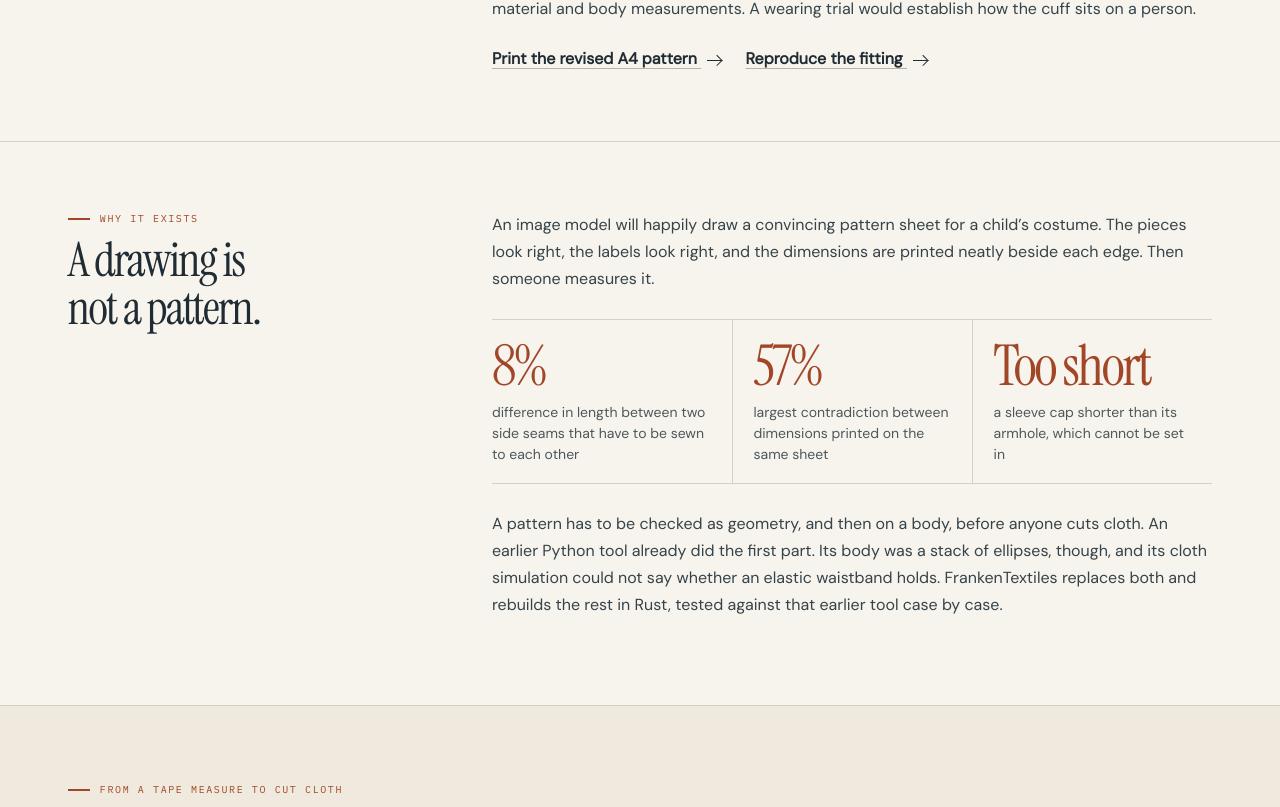
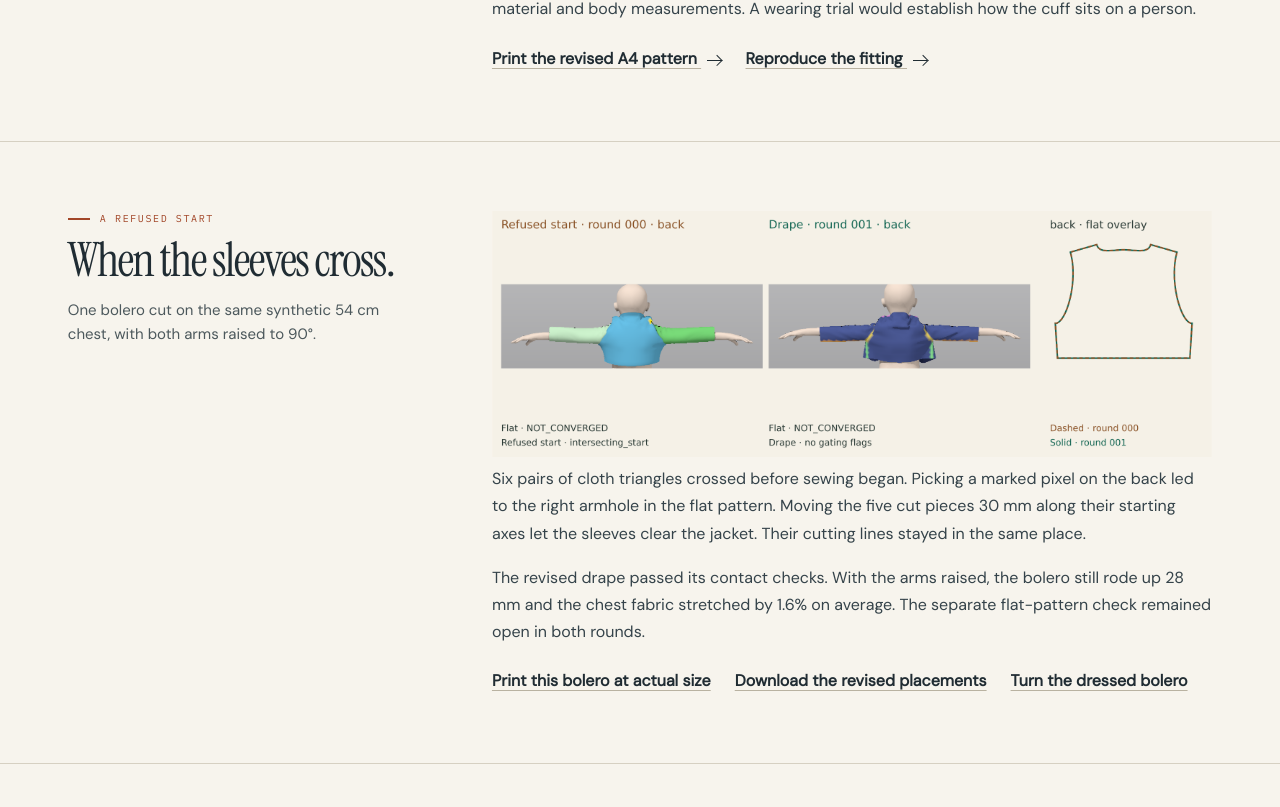
Before and after one commit to Dicklesworthstone/franken_textiles, a Next.js app in the folder showcase/: page /how-it-works in a window 1280 px wide. Shown: the part 1013-1820 px from the top of the page. Built offline with nearby package versions, Linux system fonts and the light colour scheme.

Commit message:
feat(showcase): show the refused and revised raised-arm bolero (ftx-wcr8)

```diff
--- a/showcase/app/how-it-works/page.tsx
+++ b/showcase/app/how-it-works/page.tsx
@@ -68,6 +68,20 @@ export default function HowItWorks() {
           Print the revised A4 pattern <span aria-hidden="true" className="arrow"/></a>
           <a className="ft-text-link" href={repo+"/blob/main/.agents/skills/visual-pattern-fitting/SKILL.md"}>
           Reproduce the fitting <span aria-hidden="true" className="arrow"/></a></div>
+      </div>
+    </div></section>
+
+    <section id="raised-arm-start" className="ft-block"><div className="wrap ft-block-grid">
+      <div className="ft-block-head"><p className="kicker">A refused start</p><h2>When the sleeves cross.</h2>
+        <p>One bolero cut on the same synthetic 54 cm chest, with both arms raised to 90°.</p></div>
+      <div className="ft-prose">
+        <a href="/fittings/bolero-raised-start.png"><img src="/fittings/bolero-raised-start.png" width="2000" height="683"
+          loading="lazy" style={{width:"100%",height:"auto"}} alt="Two back views of the bolero, with a yellow contact mark at the right shoulder of the refused start. The flat back-panel outlines coincide."/></a>
+        <p>Six pairs of cloth triangles crossed before sewing began. Picking a marked pixel on the back led to the right armhole in the flat pattern. Moving the five cut pieces 30 mm along their starting axes let the sleeves clear the jacket. Their cutting lines stayed in the same place.</p>
+        <p>The revised drape passed its contact checks. With the arms raised, the bolero still rode up 28 mm and the chest fabric stretched by 1.6% on average. The separate flat-pattern check remained open in both rounds.</p>
+        <div className="ft-hero-actions"><a className="ft-text-link" href="/patterns/bolero.pdf" download>Print this bolero at actual size</a>
+          <a className="ft-text-link" href="/exhibits/poses/bolero-start.json" download>Download the revised placements</a>
+          <a className="ft-text-link" href="/sections/studies/#drape-room">Turn the dressed bolero</a></div>
       </div>
     </div></section>
 
```
Also changed, not shown: showcase/public/fittings/bolero-raised-start.png (added).
